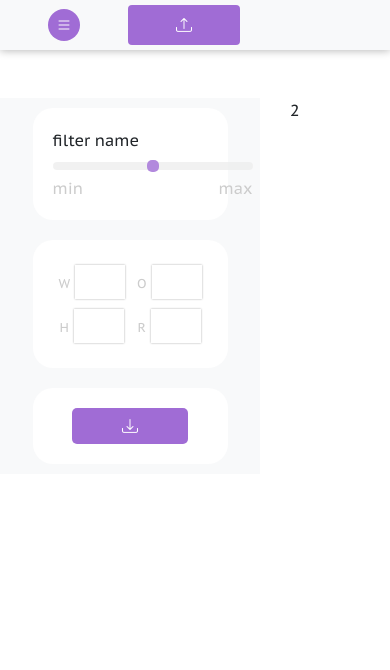
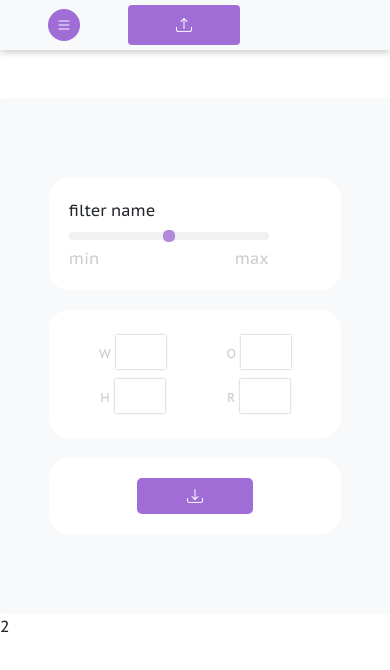
Before and after one commit to arsalannury/Photo_Editor_React_Deprecated, a React (Create React App) app: page / in a window 390 px wide. Shown: the top 670 px of the page. Built offline with nearby package versions, Linux system fonts and the light colour scheme.

Commit message:
setting-responsive

```diff
--- a/src/Components/ImageSection/Image.js
+++ b/src/Components/ImageSection/Image.js
@@ -6,7 +6,7 @@ class Image extends Component {
     render() {
         return (
             <>
-            <Container className='col'>
+            <Container className='col-md-6'>
                2
             </Container>
             </>
--- a/src/Components/ImageSettings/ImageSetting.js
+++ b/src/Components/ImageSettings/ImageSetting.js
@@ -35,8 +35,8 @@ class ImageSetting extends Component {
   render() {
     return (
       <>
-        <Container className="col">
-          <Content className="d-flex align-items-center flex-column justify-content-evenly bg-light">
+        <Container className="col-md-6">
+          <Content className="d-flex align-items-center flex-column justify-content-evenly bg-light rounded">
             <Filters className="w-75">
               <Parag>filter name</Parag>
               <FilterRangeWrapper>
--- a/src/Components/ImageSettings/ImageSettingStyle.js
+++ b/src/Components/ImageSettings/ImageSettingStyle.js
@@ -1,7 +1,13 @@
 import styled from "styled-components";
 
 export const Container = styled.div``;
-export const Content = styled.div``;
+export const Content = styled.div`
+padding: 70px 0;
+margin-left: 20px;
+@media screen and (max-width: 500px){
+    margin-left: 0;
+}
+`;
 export const Filters = styled.div`
   padding: 20px;
   background: #fff;
```
